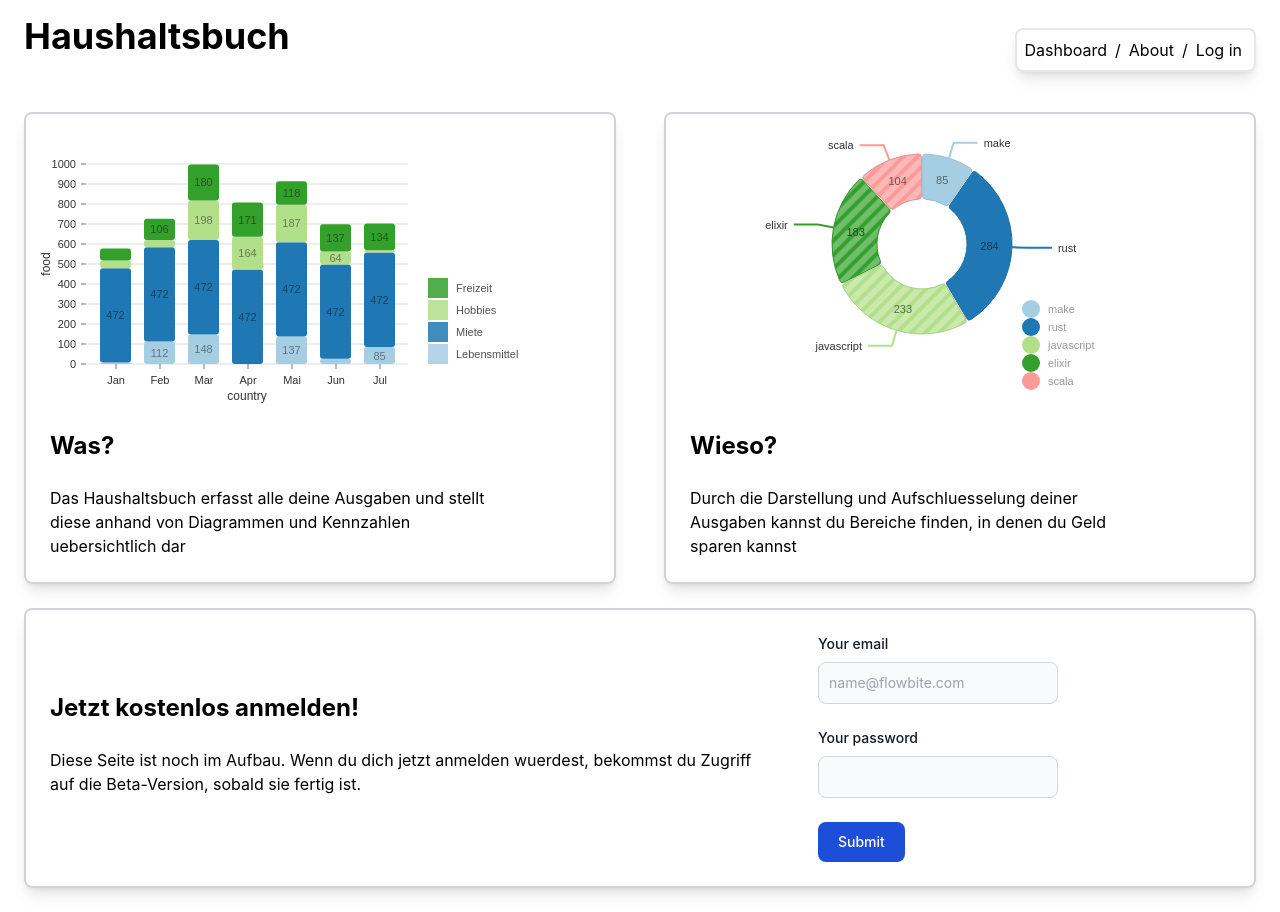
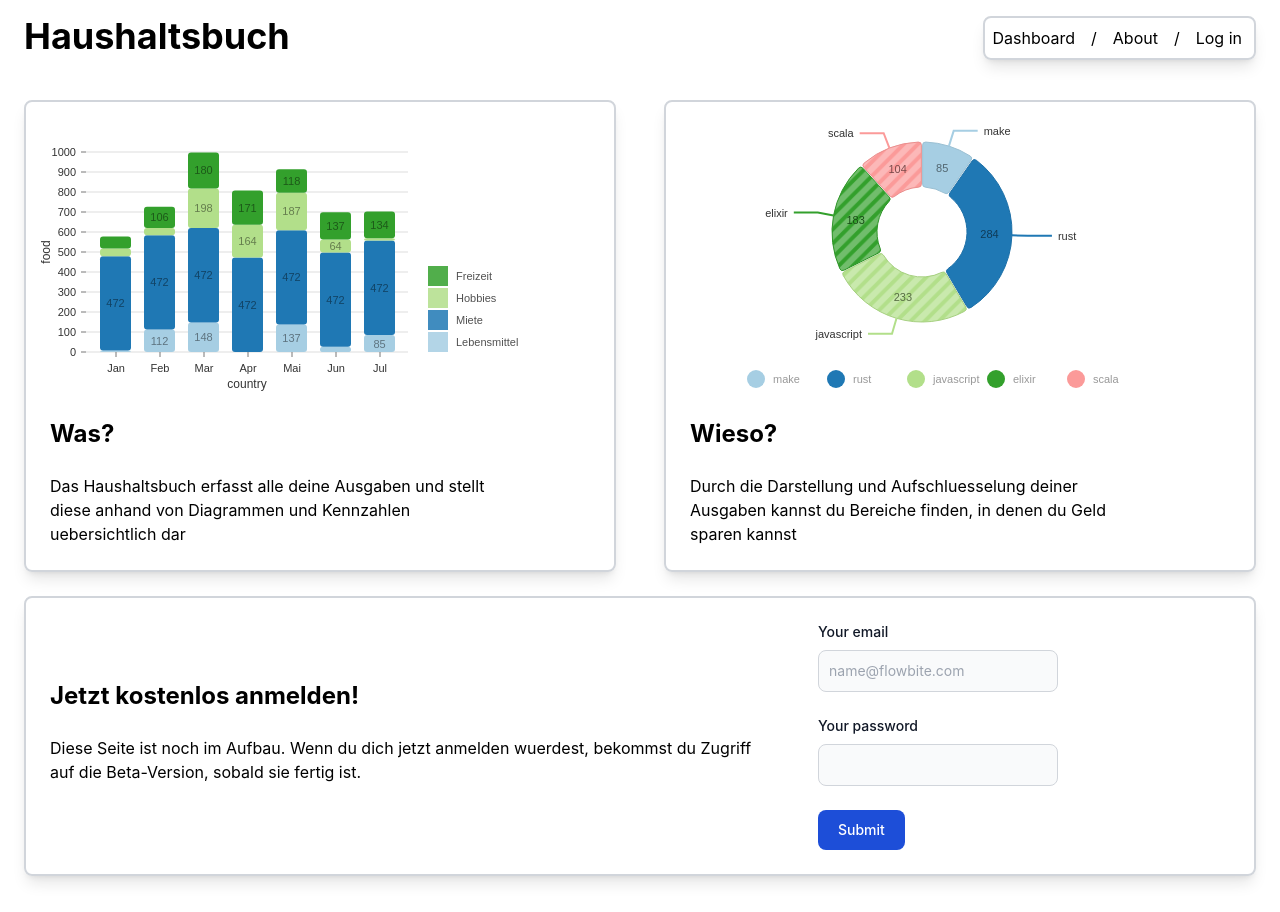
Before and after one commit to zmzlois/nivo-nextjs, a Next.js app in the folder my-project/: page / in a window 1280 px wide. Built offline with nearby package versions, Linux system fonts and the light colour scheme.

Commit message:
Pie chart legend in row, hover effect on navbar links

```diff
--- a/my-project/components/index/nivo-charts/piechart.tsx
+++ b/my-project/components/index/nivo-charts/piechart.tsx
@@ -113,12 +113,12 @@ const MyResponsivePie = ({ data /* see data tab */ }: any) => (
         legends={[
             {
                 anchor: 'bottom',
-                direction: 'column',
+                direction: 'row',
                 justify: false,
-                translateX: 150,
-                translateY: 56,
-                itemsSpacing: 0,
-                itemWidth: 100,
+                translateX: 0,
+                translateY: 66,
+                itemsSpacing: 50,
+                itemWidth: 30,
                 itemHeight: 18,
                 itemTextColor: '#999',
                 itemDirection: 'left-to-right',
--- a/my-project/components/navbar.tsx
+++ b/my-project/components/navbar.tsx
@@ -1,5 +1,6 @@
 import React from 'react'
 import Link from 'next/link'
+import homeStyles from '../styles/Home.module.css'
 
 function Navbar({ page }: any) {
   const currentPage: string = page
@@ -12,15 +13,18 @@ function Navbar({ page }: any) {
       >
         Haushaltsbuch
       </Link>
-      <div className='flex'>
-        <div className="flex gap-2 mt-3 border-2 p-2 pr-3 rounded-lg shadow-lg">
+      <div className="flex">
+        <div className="flex gap-4 border-2 border-gray-300 p-2 pr-3 rounded-lg shadow-lg">
           <Link
             href="/dashboard"
             className={
-              'hover:font-bold' +
-              (currentPosition === 'dashboard'
-                ? ' font-bold border-b-2 border-black'
-                : '')
+              '' +
+              (currentPosition === 'dashboard' ? ' font-bold  ' : ' ') +
+              homeStyles.link +
+              ' ' +
+              homeStyles.linkUnderline +
+              ' ' +
+              homeStyles.linkUnderlineBlack
             }
             onClick={() => setCurrentPosition('dashboard')}
           >
@@ -33,7 +37,12 @@ function Navbar({ page }: any) {
               'hover:font-bold' +
               (currentPosition === 'about'
                 ? ' font-bold border-b-2 border-black'
-                : '')
+                : '') +
+              homeStyles.link +
+              ' ' +
+              homeStyles.linkUnderline +
+              ' ' +
+              homeStyles.linkUnderlineBlack
             }
             onClick={() => setCurrentPosition('about')}
           >
@@ -46,7 +55,12 @@ function Navbar({ page }: any) {
               'hover:font-bold' +
               (currentPosition === 'login'
                 ? ' font-bold border-b-2 border-black'
-                : '')
+                : '') +
+              homeStyles.link +
+              ' ' +
+              homeStyles.linkUnderline +
+              ' ' +
+              homeStyles.linkUnderlineBlack
             }
             onClick={() => setCurrentPosition('login')}
           >
--- a/my-project/styles/Home.module.css
+++ b/my-project/styles/Home.module.css
@@ -128,3 +128,23 @@
   height: 30vh;
   width: 40vw;
 }
+
+.linkUnderline {
+  border-bottom-width: 0;
+  background-image: linear-gradient(transparent, transparent),
+    linear-gradient(#fff, #fff);
+  background-size: 0 3px;
+  background-position: 0 100%;
+  background-repeat: no-repeat;
+  transition: background-size 0.5s ease-in-out;
+}
+
+.linkUnderlineBlack {
+  background-image: linear-gradient(transparent, transparent),
+    linear-gradient(rgb(0, 0, 0), rgb(0, 0, 0));
+}
+
+.linkUnderline:hover {
+  background-size: 100% 2px;
+  background-position: 0 100%;
+}
```
